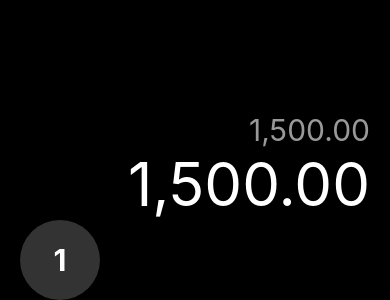
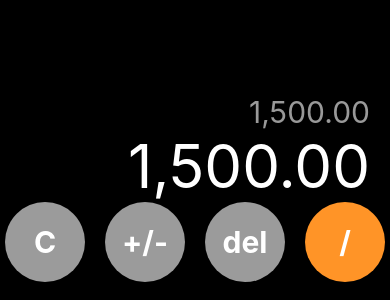
Before and after one commit to juankno/Calculadora, a React Native app: screen / in a window 390 px wide. Shown: the part 544-844 px from the top of the page. Built offline with nearby package versions, Linux system fonts and the light colour scheme.

Commit message:
creando componente para el boton de la calculadora

```diff
--- /dev/null
+++ b/src/components/Boton.tsx
@@ -0,0 +1,39 @@
+import React from 'react';
+import { View, Text, StyleSheet } from 'react-native';
+
+interface Props {
+    texto: string;
+    color?: string;
+}
+
+const Boton = ({ texto, color = '#2D2D2D' }: Props) => {
+    return (
+        <View style={{
+            ...styles.boton,
+            backgroundColor: `#${color}`,
+        }}>
+            <Text style={styles.textoBoton}>{texto}</Text>
+        </View>
+    );
+
+};
+
+const styles = StyleSheet.create({
+    boton: {
+        height: 80,
+        width: 80,
+        borderRadius: 100,
+        justifyContent: 'center',
+        marginHorizontal: 10,
+    },
+
+    textoBoton: {
+        textAlign: 'center',
+        padding: 10,
+        fontSize: 30,
+        color: 'white',
+        fontWeight: 'bold',
+    },
+});
+
+export default Boton;
--- a/src/screens/CalculadoraScreen.tsx
+++ b/src/screens/CalculadoraScreen.tsx
@@ -1,5 +1,6 @@
 import React from 'react';
 import { View, Text } from 'react-native';
+import Boton from '../components/Boton';
 import styles from '../theme/appTheme';
 
 const CalculadoraScreen = () => {
@@ -8,12 +9,13 @@ const CalculadoraScreen = () => {
             <Text style={styles.resultadoCorto}>1,500.00</Text>
             <Text style={styles.resultado}>1,500.00</Text>
 
-            <View>
-                {/* Boton */}
-                <View style={styles.boton}>
-                    <Text style={styles.textoBoton}>1</Text>
-                </View>
+            <View style={styles.fila}>
+                <Boton texto="C" color="9B9B9B" />
+                <Boton texto="+/-" color="9B9B9B" />
+                <Boton texto="del" color="9B9B9B" />
+                <Boton texto="/" color="FF9427" />
             </View>
+
         </View>
     );
 };
--- a/src/theme/appTheme.tsx
+++ b/src/theme/appTheme.tsx
@@ -25,20 +25,11 @@ const styles = StyleSheet.create({
         textAlign: 'right',
     },
 
-    boton:{
-        height: 80,
-        width: 80,
-        backgroundColor: '#333333',
-        borderRadius: 100,
+    fila: {
+        flexDirection: 'row',
         justifyContent: 'center',
-    },
-
-    textoBoton: {
-        textAlign: 'center',
-        padding: 10,
-        fontSize: 30,
-        fontWeight: 'bold',
-        color: 'white',
+        marginBottom: 18,
+        paddingHorizontal: 10,
     },
 
 });
```
